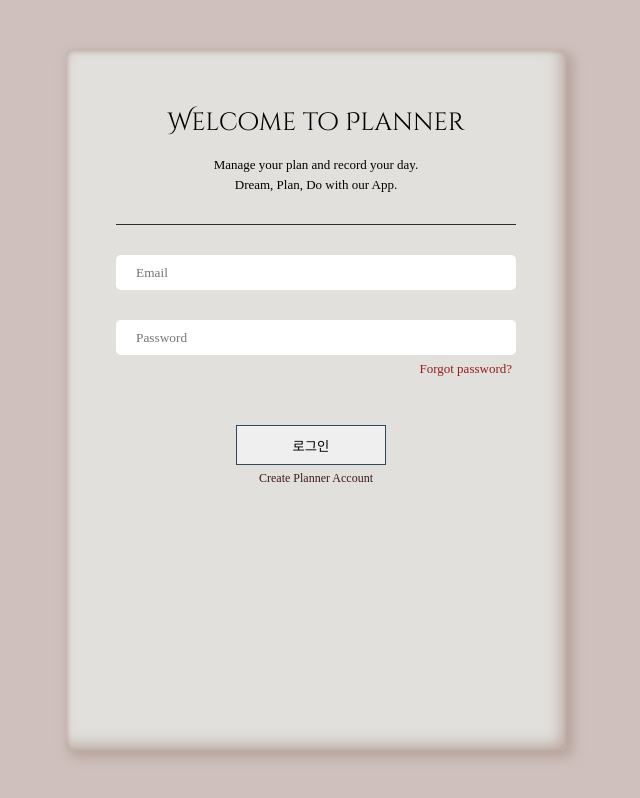
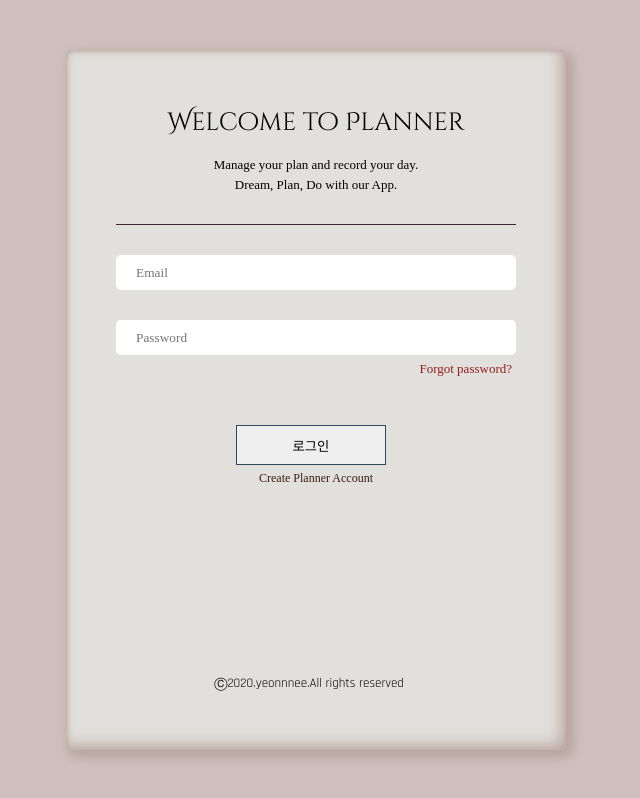
Before and after one commit to yeonnnee/React_Planner, a React (Create React App) app: page /logIn in a window 1280 px wide. Shown: the whole page, without its empty margins (324-964 px from the left). Built offline with nearby package versions, Linux system fonts and the light colour scheme; no server answers; a web font is replaced by a local one.

Commit message:
REVISE styles

```diff
--- a/src/components/Footer.jsx
+++ b/src/components/Footer.jsx
@@ -3,14 +3,15 @@ import styled from "styled-components";
 
 const Container = styled.div`
   width: 100%;
-  position: relative;
-  bottom: -670px;
+  position: absolute;
+  bottom: 110px;
+  right: 7px;
   font-size: 13px;
   display: flex;
   justify-content: center;
   font-family: "Rajdhani", sans-serif;
   @media only screen and (max-width: 640px) {
-    bottom: -490px;
+    bottom: 120px;
   }
 `;
 
--- a/src/screens/Monthly/styles.jsx
+++ b/src/screens/Monthly/styles.jsx
@@ -15,15 +15,13 @@ export const AddLink = styled(Link)`
   display: flex;
   align-items: center;
   justify-content: center;
-  color: #30475e;
+  background-color: #30475e;
+  color: #feca57;
   width: 80px;
   height: 30px;
   border: 1px solid #30475e;
+  border-radius: 3px;
   font-family: "Rajdhani", sans-serif;
-  &:hover {
-    background-color: #30475e;
-    color: #c2b0ad;
-  }
 `;
 export const AddSection = styled.div`
   width: 90%;
```
